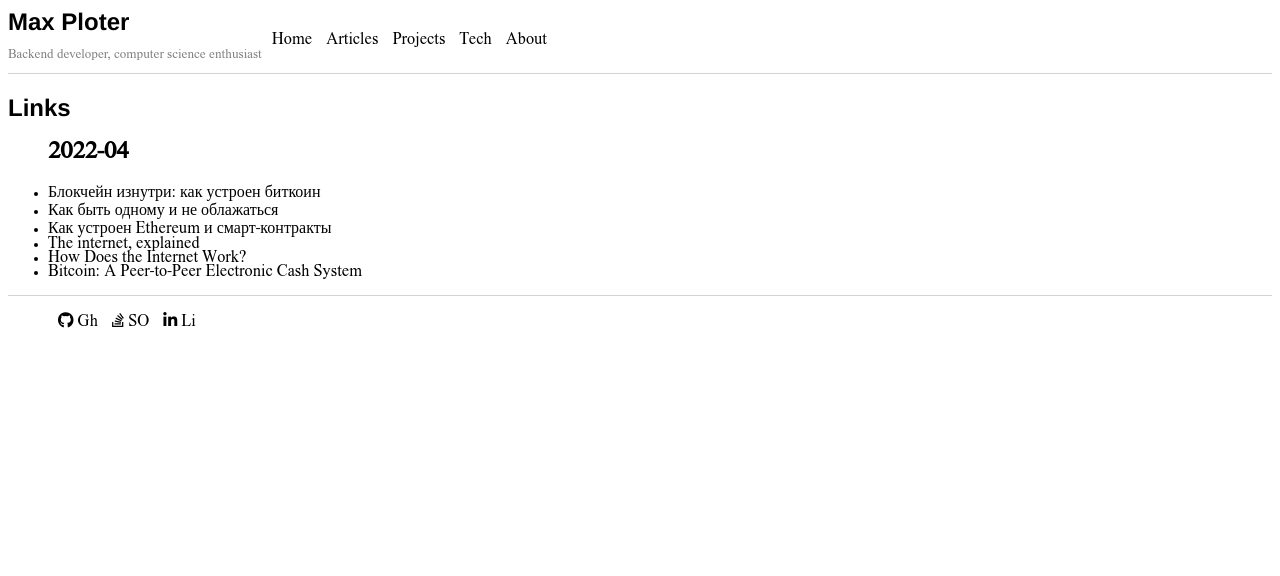
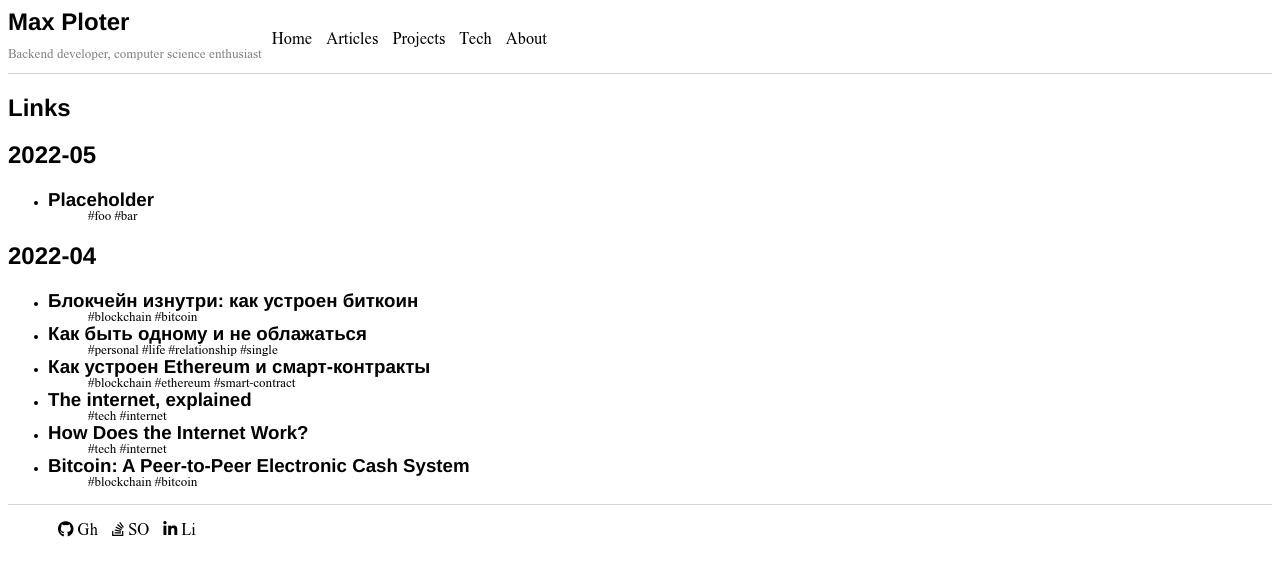
Before and after one commit to Maxvgrad/maxvgrad.github.io, a Jekyll site: the page built from links.html, in a window 1280 px wide. Shown: the top 576 px of the page. Built offline with Jekyll 4.4.1, drawn with Linux system fonts in a browser that asks for light colours; nearby versions of some CDN libraries.

Commit message:
feat: Display link tags

```diff
--- a/_data/links.json
+++ b/_data/links.json
@@ -4,7 +4,7 @@
     "url": "https://placeholder.com/",
     "tags": ["foo", "bar"],
     "date": "2022-05-23",
-    "status": "NEW"
+    "status": "READ"
   },
   {
     "title": "Блокчейн изнутри: как устроен биткоин",
--- a/assets/css/styles.scss
+++ b/assets/css/styles.scss
@@ -11,10 +11,13 @@
 @import "../../blocks/header.css";
 
 @import "../../blocks/link.css";
+@import "../../blocks/link__tags.css";
+@import "../../blocks/link__title.css";
 @import "../../blocks/link_selected.css";
-@import "../../blocks/nav__item.css";
+@import "../../blocks/list_row.css";
 
 @import "../../blocks/nav.css";
+@import "../../blocks/nav__item.css";
 
 @import "../../blocks/page.css";
 
--- /dev/null
+++ b/blocks/link__tags.css
@@ -0,0 +1,5 @@
+.link__tags {
+    display: flow;
+    list-style-type: none;
+    font-size: 0.8em;
+}
--- /dev/null
+++ b/blocks/link__title.css
@@ -0,0 +1,3 @@
+.link__title {
+    margin: 0;
+}
--- /dev/null
+++ b/blocks/list_row.css
@@ -0,0 +1,3 @@
+.list_row > li {
+    display: inline;
+}
--- a/links.html
+++ b/links.html
@@ -5,19 +5,28 @@ permalink: /links
 ---
 <section class="links-page">
 <h1 class="title">Links</h1>
-
-<ul class="list links-page__list">
     {% for link in site.data.links %}
         {% if link.status != 'NEW' %}
-
             {% capture link_date %}{{link.date | date: "%Y-%m"}}{% endcapture %}
-
             {% if year_month_to_display == null or link_date < year_month_to_display %}
+                {% if year_month_to_display != null %}
+    </ul>
+                {% endif %}
                 {% capture year_month_to_display %}{{link.date | date: "%Y-%m"}}{% endcapture %}
-        <h2 class="subTitle">{{year_month_to_display}}</h2>
+    <h2 class="title">{{year_month_to_display}}</h2>
+    <ul class="list links-page__list">
             {% endif %}
         <li class="list__item">
-        <a href="{{link.url}}" class="link">{{link.title}}</a>
+            <div class="link">
+                <a href="{{link.url}}" class="link">
+                    <h3 class="title link__title">{{link.title}}</h3>
+                </a>
+                <ul class="list list_row link__tags">
+                    {% for tag in link.tags %}
+                    <li class="list__item link__tag">#{{tag}}</li>
+                    {% endfor %}
+                </ul>
+            </div>
         </li>
         {% endif %}
     {% endfor %}
```
Lines whose indentation alone changed are shown as unchanged.
